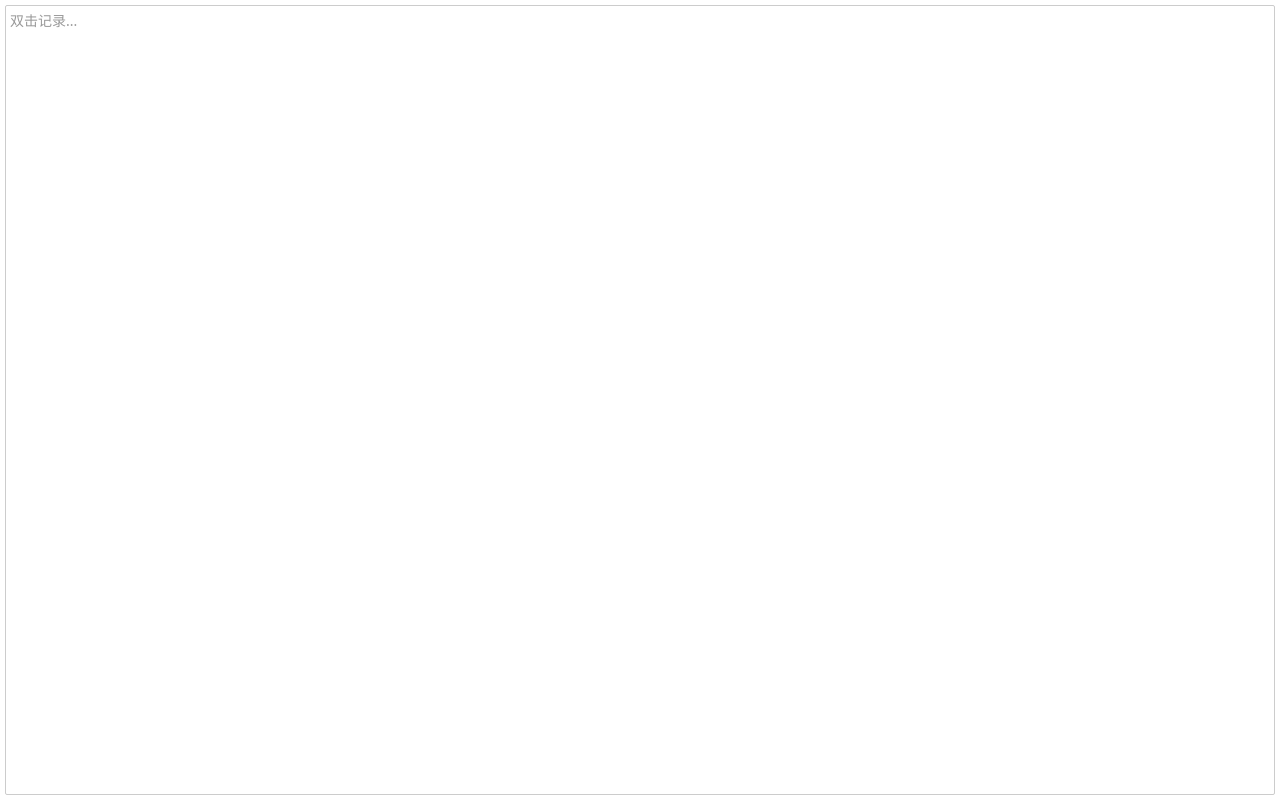
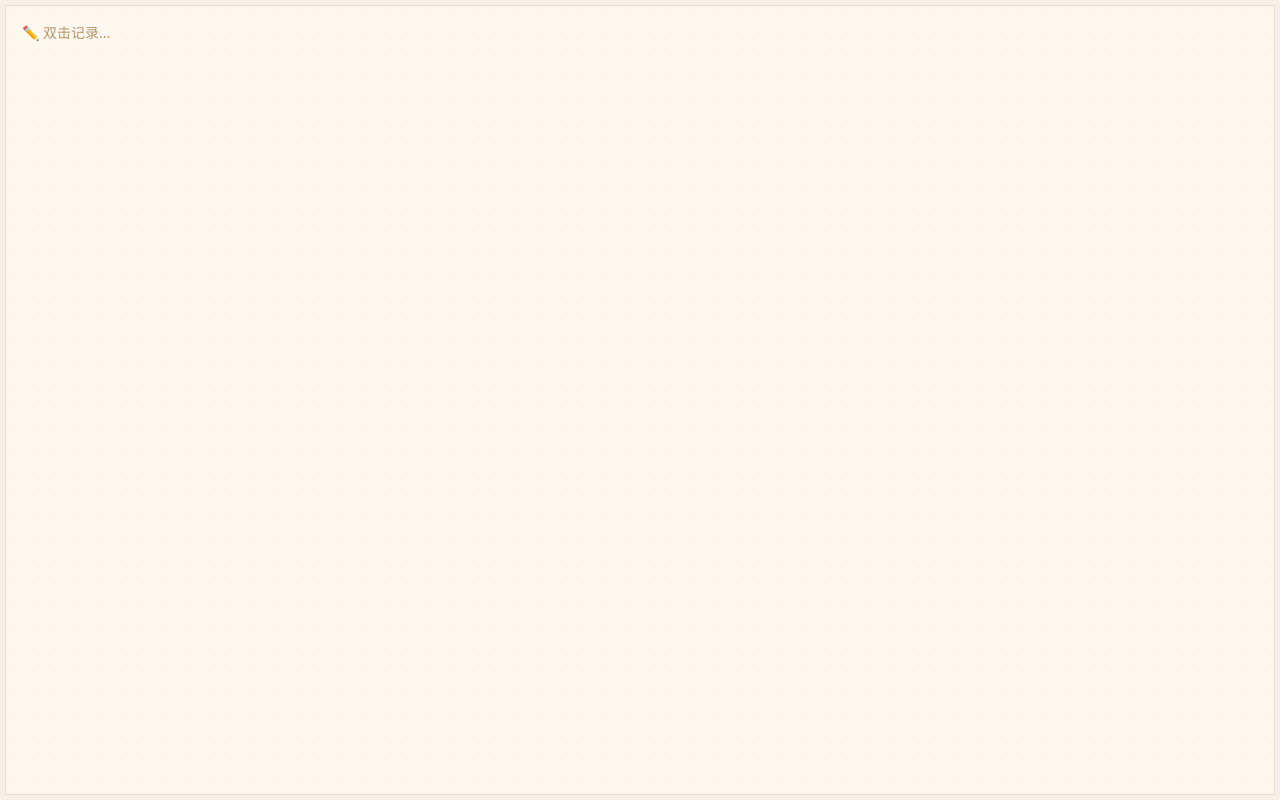
Before and after one commit to xujinxinyw/chrome-note-plugin, a browser extension: page page/index.html in a window 1280 px wide. Drawn offline with Linux system fonts and the light colour scheme.

Commit message:
优化页面展示效果

```diff
--- a/css/index.css
+++ b/css/index.css
@@ -7,24 +7,40 @@
     width: 100%;
     max-width: 100vw;       /* 限制最大宽度为视口宽度 */
     height: 100vh;
-    background: #ffffff;
+    background: #F5F0E8;
     border: none;           /* 原风格有边框，但为保险，边框不影响宽高 */
     word-break: break-word; /* 强制长单词/URL换行，避免撑开宽度 */
     padding: 5px;
     overflow: hidden;
 }
 
+/* 微妙颗粒感纹理 (增加纸张质感) */
+.box::before {
+    content: "";
+    position: fixed;
+    top: 0;
+    left: 0;
+    width: 100%;
+    height: 100%;
+    background-image: radial-gradient(#e2d9ce 0.8px, transparent 0.8px);
+    background-size: 22px 22px;
+    opacity: 0.25;
+    pointer-events: none;
+    z-index: 0;
+}
+
 .note-container{
     flex-grow: 1;
     font-size: 16px;
     overflow-y: auto;
-    border: 1px solid #ccc;
+    border: 1px solid #E9DFD1;
+    background: #FCF8F0;
     border-radius: 2px;
-    padding: 4px 4px;
+    padding: 16px;
     box-sizing: border-box;
 }
 
 .empty{
     font-size: 14px;
-    color: #999;
+    color: #B8956A;
 }
--- a/css/style.css
+++ b/css/style.css
@@ -24,7 +24,7 @@ html, body {
     width: 100%;
     height: 100%;
     overflow-x: hidden !important;
-    background: #fefefe;
+    background: #F5F0E8;
     color: #444444;
     font-family: system-ui, -apple-system, 'Segoe UI', Roboto, 'Helvetica Neue', sans-serif;
 }
--- a/js/index.js
+++ b/js/index.js
@@ -80,7 +80,7 @@ function loadContent() {
         if (content && content.trim() !== '') {
             noteContentDiv.innerText = content;
         } else {
-            noteContentDiv.innerHTML = '<div class="empty">双击记录...<br></div>';
+            noteContentDiv.innerHTML = '<div class="empty">✏️ 双击记录...<br></div>';
         }
     });
 }
```
Also changed, not shown: css/edit.css (+23 -17 lines), js/edit.js (+0 -14 lines), page/edit.html (+0 -3 lines).
